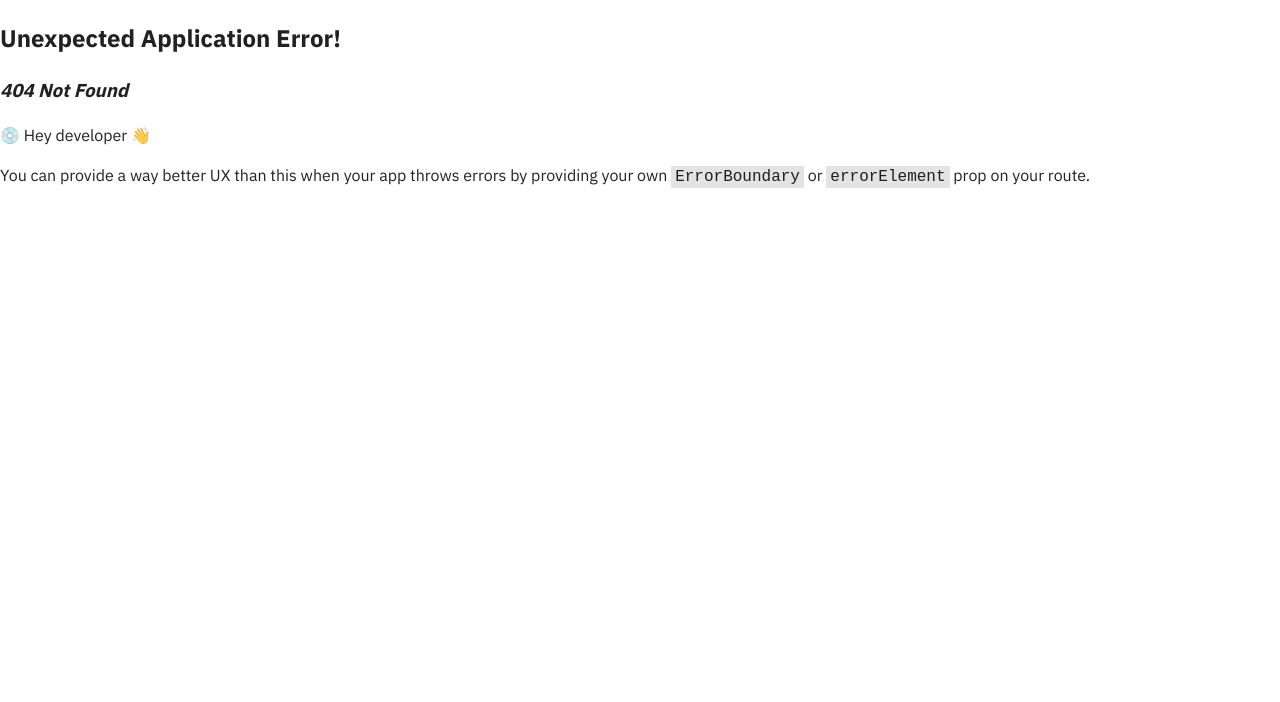
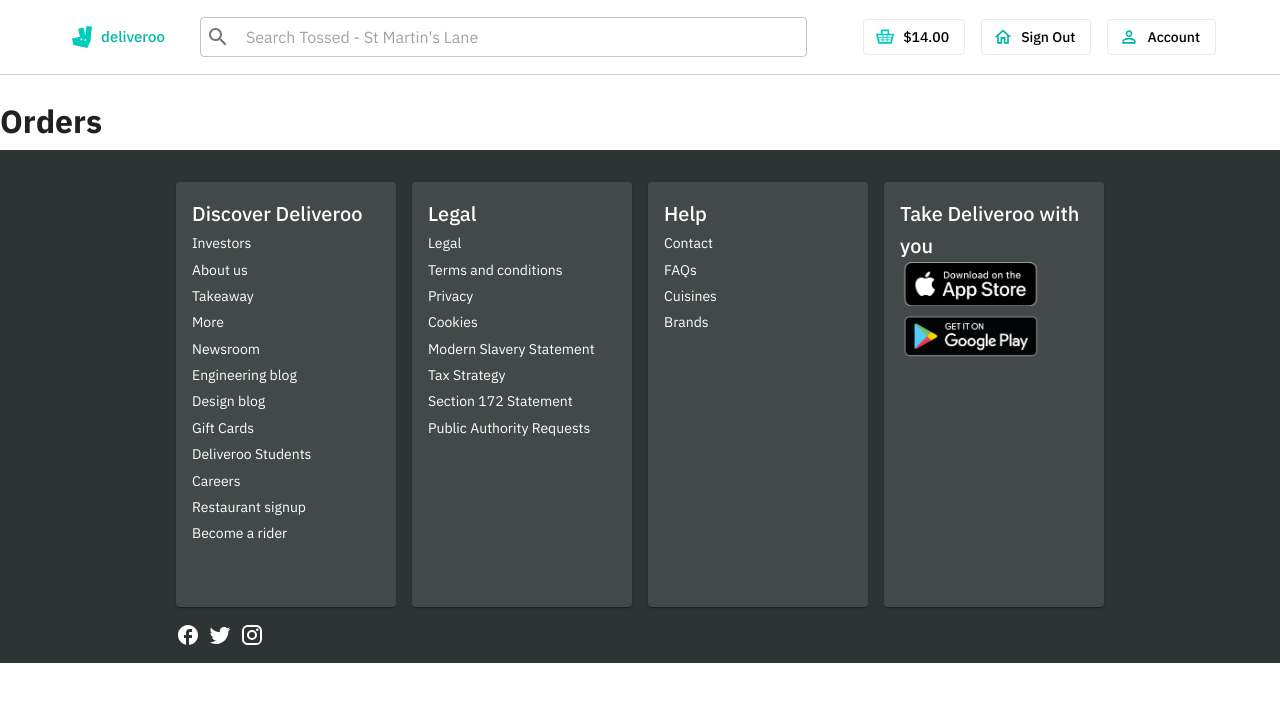
Before and after one commit to schndra/deliveroo-store, a React (Vite) app in the folder client/: page /orders in a window 1280 px wide. Before the commit this address had no page. Shown: the top 702 px of the page. Built offline with nearby package versions, Linux system fonts and the light colour scheme; sample sign-in values are in the browser's storage.

Commit message:
feat(client): add protected routes to orders page

```diff
--- a/client/src/App.jsx
+++ b/client/src/App.jsx
@@ -25,9 +25,14 @@
       },
       {
         path: "/register",
+        element: <Register />,
+        errorElement: <Error />,
+      },
+      {
+        path: "/orders",
         element: (
           <ProtectedRoutes>
-            <Register />
+            <h1>Orders</h1>
           </ProtectedRoutes>
         ),
         errorElement: <Error />,
--- a/client/src/pages/ProtectedRoutes.jsx
+++ b/client/src/pages/ProtectedRoutes.jsx
@@ -5,7 +5,7 @@
 const ProtectedRoutes = ({ children }) => {
   const { user } = useSelector((store) => store.user);
   console.log(user);
-  if (user) {
+  if (!user) {
     return <Navigate to="/" />;
   }
   return children;
```
